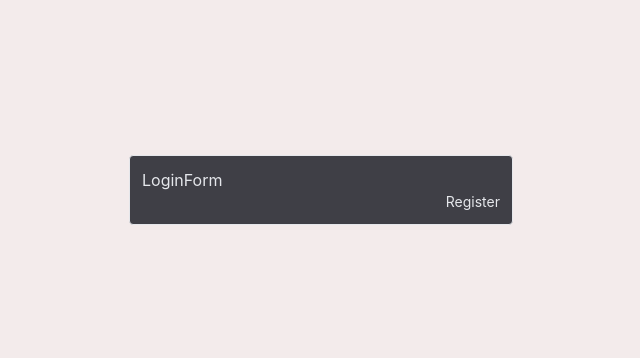
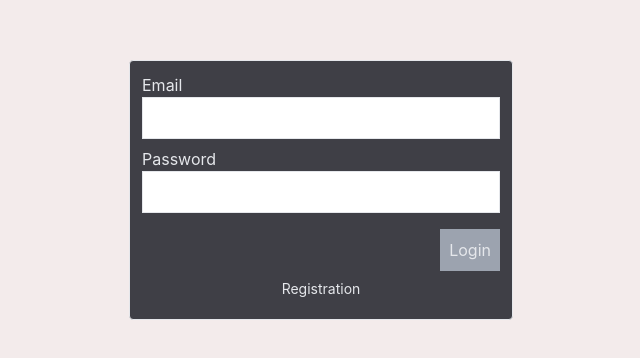
Before and after one commit to kharlaienko/todoApp, a Next.js app: page /login in a window 1280 px wide. Shown: the part 210-568 px from the top of the page, without its empty margins (319-959 px from the left). Built offline with nearby package versions, Linux system fonts and the light colour scheme.

Commit message:
Add login/register form. Add API folder and createt authAPI routes

```diff
--- a/components/LoginForm/index.tsx
+++ b/components/LoginForm/index.tsx
@@ -1,7 +1,72 @@
-import React from 'react';
+import { useRouter } from 'next/router';
+import { setCookie } from 'nookies';
+import React, { useState } from 'react';
+import { SubmitHandler, useForm } from 'react-hook-form';
+import { AuthApi, AuthResponse } from '../../utils/api/auth';
+import { AuthLoginDTO } from '../../utils/api/types';
+import Button from '../UI/Button';
+import Input from '../UI/Input';
+
+export interface LoginFormInputs {
+   email: string;
+   password: string;
+}
 
 const LoginForm: React.FC = () => {
-   return <div>LoginForm</div>;
+   const {
+      register,
+      formState: { errors },
+      handleSubmit,
+   } = useForm<LoginFormInputs>({
+      mode: 'onSubmit',
+      reValidateMode: 'onChange',
+      criteriaMode: 'firstError',
+      shouldFocusError: true,
+      delayError: undefined,
+   });
+   const [isLoading, setIsLoading] = useState(false);
+
+   const router = useRouter();
+
+   const submit: SubmitHandler<LoginFormInputs> = async data => {
+      let response: AuthResponse;
+      setIsLoading(true);
+      try {
+         response = await AuthApi.login(data);
+         setCookie(null, 'token', response.access_token);
+         router.push('/');
+      } catch (e) {
+         console.log('addhgdsjgfd', e);
+      } finally {
+         setIsLoading(false);
+      }
+   };
+   return (
+      <form onSubmit={handleSubmit(submit)}>
+         <Input
+            label="Email"
+            {...register('email', { required: true, minLength: 3 })}
+            errors={errors}
+            errorMessage="Field is required"
+         />
+         <Input
+            label="Password"
+            {...register('password', { required: true, minLength: 8 })}
+            errors={errors}
+            errorMessage="Field is required. Min lenght is 8 symbols"
+            className="mt-2"
+            type={'password'}
+         />
+
+         <Button
+            isLoading={isLoading}
+            className={'mt-4 align-center ml-auto block bg-red'}
+            onClick={() => console.log(123)}
+         >
+            Login
+         </Button>
+      </form>
+   );
 };
 
 export default LoginForm;
--- a/components/RegisterForm/index.tsx
+++ b/components/RegisterForm/index.tsx
@@ -1,10 +1,15 @@
-import React, { useEffect } from 'react';
+import { useRouter } from 'next/router';
+import { setCookie } from 'nookies';
+import React, { useEffect, useState } from 'react';
 import { SubmitHandler, useForm } from 'react-hook-form';
+import { AuthApi, AuthResponse } from '../../utils/api/auth';
+import Button from '../UI/Button';
 import Input from '../UI/Input';
 
 export interface RegisterFormInputs {
    email: string;
-   fullName: string;
+   userName: string;
+   password: string;
 }
 
 const RegisterForm: React.FC = () => {
@@ -20,20 +25,54 @@ const RegisterForm: React.FC = () => {
       delayError: undefined,
    });
 
-   const submit: SubmitHandler<RegisterFormInputs> = data => {
-      console.log(data);
+   const [isLoading, setIsLoading] = useState(false);
+
+   const router = useRouter();
+
+   const submit: SubmitHandler<RegisterFormInputs> = async data => {
+      let response: AuthResponse;
+      setIsLoading(true);
+      try {
+         response = await AuthApi.register(data);
+         setCookie(null, 'token', response.access_token);
+         router.push('/');
+      } catch (e) {
+         console.log('addhgdsjgfd', e);
+      } finally {
+         setIsLoading(false);
+      }
    };
 
    return (
       <form onSubmit={handleSubmit(submit)}>
          <Input
             label="Email"
+            type={'email'}
             {...register('email', { required: true, minLength: 3 })}
             errors={errors}
             errorMessage="Field is required"
          />
 
-         <button type="submit">Register</button>
+         <Input
+            label="Full Name"
+            {...register('userName', { required: true, minLength: 3 })}
+            errors={errors}
+            errorMessage="Field is required"
+            className="mt-2"
+         />
+
+         <Input
+            label="Password"
+            {...register('password', { required: true, minLength: 8 })}
+            errors={errors}
+            type={'password'}
+            errorMessage="Field is required. Min lenght is 8 symbols"
+            className="mt-2"
+         />
+
+         <Button isLoading={isLoading} className={'mt-4 align-center ml-auto block bg-red'}>
+            Register
+         </Button>
       </form>
    );
 };
--- /dev/null
+++ b/components/UI/Button/index.tsx
@@ -0,0 +1,41 @@
+import React, { ButtonHTMLAttributes, useEffect } from 'react';
+
+interface ButtonProps {
+   onClick?: Function;
+   className?: string;
+   isLoading?: boolean;
+}
+
+const Button: React.FC<ButtonProps> = ({ children, onClick, className, isLoading }) => {
+   return (
+      <button
+         onClick={onClick as undefined}
+         className={`p-2 border border-gray-400 dark:border-slate-500 bg-gray-400 dark:bg-zinc-800 hover:scale-105 transition ${
+            className || ''
+         }`}
+      >
+         {isLoading ? (
+            <svg
+               role="status"
+               className="mr-2 w-8 h-8 text-gray-200 animate-spin dark:text-gray-600 fill-blue-600"
+               viewBox="0 0 100 101"
+               fill="none"
+               xmlns="http://www.w3.org/2000/svg"
+            >
+               <path
+                  d="M100 50.5908C100 78.2051 77.6142 100.591 50 100.591C22.3858 100.591 0 78.2051 0 50.5908C0 22.9766 22.3858 0.59082 50 0.59082C77.6142 0.59082 100 22.9766 100 50.5908ZM9.08144 50.5908C9.08144 73.1895 27.4013 91.5094 50 91.5094C72.5987 91.5094 90.9186 73.1895 90.9186 50.5908C90.9186 27.9921 72.5987 9.67226 50 9.67226C27.4013 9.67226 9.08144 27.9921 9.08144 50.5908Z"
+                  fill="currentColor"
+               />
+               <path
+                  d="M93.9676 39.0409C96.393 38.4038 97.8624 35.9116 97.0079 33.5539C95.2932 28.8227 92.871 24.3692 89.8167 20.348C85.8452 15.1192 80.8826 10.7238 75.2124 7.41289C69.5422 4.10194 63.2754 1.94025 56.7698 1.05124C51.7666 0.367541 46.6976 0.446843 41.7345 1.27873C39.2613 1.69328 37.813 4.19778 38.4501 6.62326C39.0873 9.04874 41.5694 10.4717 44.0505 10.1071C47.8511 9.54855 51.7191 9.52689 55.5402 10.0491C60.8642 10.7766 65.9928 12.5457 70.6331 15.2552C75.2735 17.9648 79.3347 21.5619 82.5849 25.841C84.9175 28.9121 86.7997 32.2913 88.1811 35.8758C89.083 38.2158 91.5421 39.6781 93.9676 39.0409Z"
+                  fill="currentFill"
+               />
+            </svg>
+         ) : (
+            children
+         )}
+      </button>
+   );
+};
+
+export default Button;
--- /dev/null
+++ b/components/UI/ButtonText/index.tsx
@@ -0,0 +1,16 @@
+import React, { ButtonHTMLAttributes, useEffect } from 'react';
+
+interface ButtonTextProps {
+   onClick?: Function;
+   className?: string;
+}
+
+const ButtonText: React.FC<ButtonTextProps> = ({ children, onClick, className }) => {
+   return (
+      <button onClick={onClick as undefined} className={`p-2 transition hover:underline ${className || ''}`}>
+         {children}
+      </button>
+   );
+};
+
+export default ButtonText;
--- a/components/UI/Input/index.tsx
+++ b/components/UI/Input/index.tsx
@@ -1,5 +1,5 @@
 import React from 'react';
-import { FieldError, FieldErrors, UseFormRegister } from 'react-hook-form';
+import { FieldErrors, UseFormRegister } from 'react-hook-form';
 
 const Input = React.forwardRef<
    HTMLInputElement,
@@ -7,19 +7,22 @@ const Input = React.forwardRef<
       label?: string;
       errors?: FieldErrors;
       errorMessage?: string;
+      className?: string;
+      type?: string;
    } & ReturnType<UseFormRegister<any>>
->(({ onChange, onBlur, name, label, errors, errorMessage }, ref) => (
-   <>
+>(({ onChange, onBlur, name, label, errors, errorMessage, className, type }, ref) => (
+   <div className={className}>
       <label>{label}</label>
       <input
          name={name}
          ref={ref}
          onChange={onChange}
          onBlur={onBlur}
-         className="w-full bg-zinc-800 border dark:border-slate-500 focus:outline dark:outline-slate-500 p-2 block"
+         type={type}
+         className="w-full dark:bg-zinc-800 border dark:border-slate-500 focus:outline dark:outline-slate-500 p-2 block"
       />
       {errors && errors[name] && <p className="text-sm text-red-600">{errorMessage}</p>}
-   </>
+   </div>
 ));
 
 export default Input;
--- a/next.config.js
+++ b/next.config.js
@@ -1,6 +1,9 @@
 /** @type {import('next').NextConfig} */
 const nextConfig = {
-  reactStrictMode: true,
-}
+   reactStrictMode: true,
+   env: {
+      API_BASE_URL: process.env.API_BASE_URL,
+   },
+};
 
-module.exports = nextConfig
+module.exports = nextConfig;
--- a/package.json
+++ b/package.json
@@ -9,7 +9,9 @@
     "lint": "next lint"
   },
   "dependencies": {
+    "axios": "^0.26.1",
     "next": "12.1.1",
+    "nookies": "^2.5.2",
     "react": "17.0.2",
     "react-dom": "17.0.2",
     "react-hook-form": "^7.29.0"
--- a/pages/login.tsx
+++ b/pages/login.tsx
@@ -2,6 +2,7 @@ import type { NextPage } from 'next';
 import { useState } from 'react';
 import LoginForm from '../components/LoginForm';
 import RegisterForm from '../components/RegisterForm';
+import ButtonText from '../components/UI/ButtonText';
 
 const Login: NextPage = () => {
    const [isLogin, setIsLogin] = useState(true);
@@ -14,9 +15,9 @@ const Login: NextPage = () => {
       <div className="text-gray-200 h-screen flex flex-col justify-center items-center">
          <div className="border border-solid bg-zinc-700 p-3 rounded max-w-sm w-full">
             {isLogin ? <LoginForm /> : <RegisterForm />}
-            <button className="text-sm block ml-auto" onClick={changeForm}>
-               {isLogin ? 'Register' : 'Login'}
-            </button>
+            <ButtonText className="text-sm block mx-auto" onClick={changeForm}>
+               {isLogin ? 'Registration' : 'Back to Login'}
+            </ButtonText>
          </div>
       </div>
    );
--- /dev/null
+++ b/utils/api/auth.ts
@@ -0,0 +1,18 @@
+import { AuthRegisterDTO } from './types';
+import { instance } from './index';
+
+export interface AuthResponse {
+   access_token: string;
+}
+
+export const AuthApi = {
+   async register(dto: AuthRegisterDTO): Promise<AuthResponse> {
+      const { data } = await instance.post('auth/register', dto);
+      return data;
+   },
+
+   async login(dto: AuthLoginDTO): Promise<AuthResponse> {
+      const { data } = await instance.post('auth/login', dto);
+      return data;
+   },
+};
--- /dev/null
+++ b/utils/api/index.ts
@@ -0,0 +1,7 @@
+import axios from 'axios';
+import { parseCookies } from 'nookies';
+
+export const instance = axios.create({
+   baseURL: process.env.API_BASE_URL,
+   headers: { Auhtorization: parseCookies()['token'] },
+});
--- /dev/null
+++ b/utils/api/types.ts
@@ -0,0 +1,10 @@
+export type AuthRegisterDTO = {
+   userName: string;
+   password: string;
+   email: string;
+};
+
+export type AuthLoginDTO = {
+   password: string;
+   email: string;
+};
```
